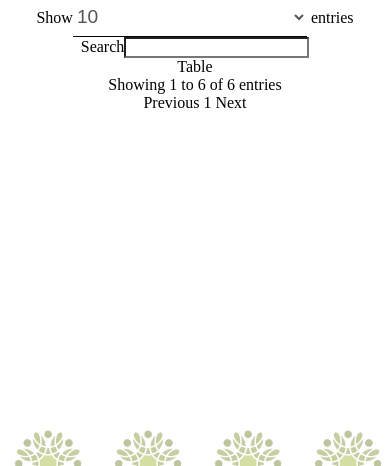
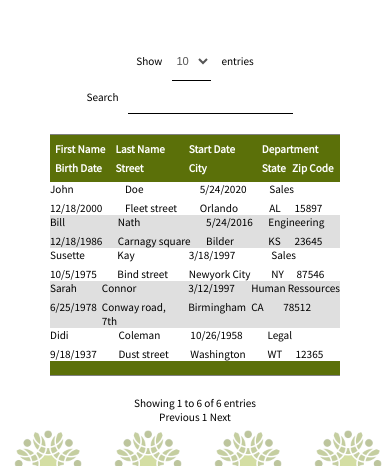
Before and after one commit to Peanuts-83/P14-WealthHealth, a React app: page /view in a window 390 px wide. Shown: the part 378-844 px from the top of the page. Built offline with nearby package versions, Linux system fonts and the light colour scheme; a web font is replaced by a local one.

Commit message:
Table & responsive UI

```diff
--- /dev/null
+++ b/src/components/DataTable.js
@@ -0,0 +1,36 @@
+import React from 'react'
+import '../style/dataTable.css'
+
+const DataTable = ({ data }) => {
+    return (
+        <div className='data-table'>
+            <div className='employee-legend'>
+                <div className='employee-legend-firstName' id="employee-cell1">First Name</div>
+                <div className='employee-legend-lastName' id="employee-cell2">Last Name</div>
+                <div className='employee-legend-startDate' id="employee-cell3">Start Date</div>
+                <div className='employee-legend-department' id="employee-cell4">Department</div>
+                <div className='employee-legend-birthDate' id="employee-cell5">Birth Date</div>
+                <div className='employee-legend-street' id="employee-cell6">Street</div>
+                <div className='employee-legend-city' id="employee-cell7">City</div>
+                <div className='employee-legend-stateName' id="employee-cell8">State</div>
+                <div className='employee-legend-zipCode' id="employee-cell9">Zip Code</div>
+            </div>
+            {data.map((employee, i) => (
+                <div className='employee' id={i} key={i}>
+                    <div className='employee-firstName' id="employee-cell1">{employee.firstName}</div>
+                    <div className='employee-lastName' id="employee-cell2">{employee.lastName}</div>
+                    <div className='employee-startDate' id="employee-cell3">{employee.startDate}</div>
+                    <div className='employee-department' id="employee-cell4">{employee.department[0].toUpperCase() + employee.department.slice(1)}</div>
+                    <div className='employee-birthDate' id="employee-cell5">{employee.birthDate}</div>
+                    <div className='employee-street' id="employee-cell6">{employee.address.street}</div>
+                    <div className='employee-city' id="employee-cell7">{employee.address.city}</div>
+                    <div className='employee-stateName' id="employee-cell8">{employee.address.stateName}</div>
+                    <div className='employee-zipCode' id="employee-cell9">{employee.address.zipCode}</div>
+                </div>
+            ))}
+            <div className='employee-legend'></div>
+        </div>
+    )
+}
+
+export default DataTable
--- a/src/components/Header.js
+++ b/src/components/Header.js
@@ -35,8 +35,8 @@ const Header = () => {
             <img className='logo' src={logo} alt='logo' />
             <img className='logobas' src={logobas} alt='logobas' />
             <div className='nav-btns'>
-                <Link to='/' className={`create ${createClicked && 'active'}`} onClick={setBtnBackground} ref={create}>CREATE EMPLOYEE</Link>
-                <Link to='/view' className={`view ${viewClicked && 'active'}`} onClick={setBtnBackground} ref={view}>VIEW CURRENT EMPLOYEES</Link>
+                <Link to='/' className={`create-button ${createClicked && 'active'}`} onClick={setBtnBackground} ref={create}>CREATE EMPLOYEE</Link>
+                <Link to='/view' className={`view-button ${viewClicked && 'active'}`} onClick={setBtnBackground} ref={view}>VIEW CURRENT EMPLOYEES</Link>
             </div>
         </nav>
     )
--- a/src/context/defaultEmployees.js
+++ b/src/context/defaultEmployees.js
@@ -7,7 +7,7 @@ export const employees = [
         address: {
             street: 'Fleet street',
             city: 'Orlando',
-            state: 'Alabama',
+            stateName: 'AL',
             zipCode: '15897',
         },
         department: 'Sales',
@@ -20,7 +20,7 @@ export const employees = [
         address: {
             street: 'Carnagy square',
             city: 'Bilder',
-            state: 'Kansas',
+            stateName: 'KS',
             zipCode: '23645',
         },
         department: 'Engineering',
@@ -32,8 +32,8 @@ export const employees = [
         startDate: '3/18/1997',
         address: {
             street: 'Bind street',
-            city: 'NYC',
-            state: 'Newyork',
+            city: 'Newyork City',
+            stateName: 'NY',
             zipCode: '87546',
         },
         department: 'Sales',
@@ -46,7 +46,7 @@ export const employees = [
         address: {
             street: 'Conway road, 7th',
             city: 'Birmingham',
-            state: 'California',
+            stateName: 'CA',
             zipCode: '78512',
         },
         department: 'Human Ressources',
@@ -59,7 +59,7 @@ export const employees = [
         address: {
             street: 'Dust street',
             city: 'Washington',
-            state: 'Washington',
+            stateName: 'WT',
             zipCode: '12365',
         },
         department: 'Legal',
--- a/src/pages/View.js
+++ b/src/pages/View.js
@@ -1,5 +1,9 @@
 import React from 'react'
-import {useEmployeesContext} from '../context/employeesCtx'
+import DataTable from '../components/DataTable'
+import '../style/view.css'
+import { useEmployeesContext } from '../context/employeesCtx'
+import { SimpleSelectMenu } from 'simple-select-menu'
+
 
 const View = () => {
   const employeesCtx = useEmployeesContext()
@@ -7,7 +11,7 @@ const View = () => {
   return (
     <div className='view'>
       <div className='view-top'>
-        <div>
+        <div className='view-top-select'>
           Show
           <select name='entries'>
             <option>10</option>
@@ -16,13 +20,13 @@ const View = () => {
             <option>100</option>
           </select> entries
         </div>
-        <div>Search
+        <div className='view-top-search'>Search
           <input type='text'></input>
         </div>
+
       </div>
-      <div className='table'>
-        Table
-      </div>
+
+      <DataTable data={employeesCtx.employees} />
       <div className='view-bottom'>
         <div>Showing 1 to 6 of 6 entries</div>
         <div>Previous 1 Next</div>
--- a/src/style/app.css
+++ b/src/style/app.css
@@ -33,7 +33,38 @@ a:hover {
 	font-family: 'Source Sans Pro', sans-serif;
 }
 
-.create,
-.view {
+.create-button,
+.view-button {
+	font-size: 2rem;
 	font-family: Balthazar;
+	transition: .4s;
 }
+
+input,
+select {
+	font-size: 1.2rem;
+}
+
+@media screen and (max-width: 1024px) {
+	.create-button,
+	.view-button {
+		font-size: 1.5rem;
+	}
+
+	input,
+	select {
+		font-size: 1rem;
+	}
+}
+
+@media screen and (max-width: 768px) {
+	.create-button,
+	.view-button {
+		font-size: 1rem;
+	}
+
+	input,
+	select {
+		font-size: .7rem;
+	}
+}
--- a/src/style/create.css
+++ b/src/style/create.css
@@ -1,9 +1,7 @@
 .form {
 	margin: 30px 30px 100px 30px;
 	font-size: 1.5rem;
-}
-
-.form * {
+	transition: .4s;
 	font-family: 'Source Sans Pro', sans-serif;
 }
 
@@ -11,7 +9,6 @@
 	display: flex;
 	justify-content: center;
 	width: 100%;
-	font-size: 1.5rem;
 }
 
 .form-part-left,
@@ -36,7 +33,6 @@ select {
 	height: 40px;
 	border: none;
 	border-bottom: 1px solid black;
-	font-size: 1.2rem;
 }
 
 input,
@@ -45,7 +41,8 @@ select {
 	color: rgb(85, 85, 85);
 }
 
-.simple-select-menu-select {
+.simple-select-menu-select,
+.simple-select-menu-label {
 	padding: 0px !important;
 }
 
@@ -62,7 +59,6 @@ select {
 	margin-top: 50px;
 	/* border-style: none; */
 	color: white;
-	font-size: 1.5rem;
 	background: var(--green-medium);
 }
 
@@ -79,10 +75,16 @@ select {
 .errDepartment {
 	text-align: center;
 }
+@media screen and (max-width: 1024px) {
+	.form {
+		font-size: 1rem;
+	}
+}
 
 @media screen and (max-width: 768px) {
 	.form {
 		margin: 10px 10px 100px 10px;
+		font-size: .7rem;
 	}
 	.form-parts {
 		flex-direction: column;
--- /dev/null
+++ b/src/style/dataTable.css
@@ -0,0 +1,87 @@
+.data-table {
+	display: flex;
+	flex-direction: column;
+	/* margin: 0 50px; */
+	border-top: 1px solid grey;
+	border-bottom: 1px solid grey;
+	background-color: rgb(223, 223, 223);
+}
+
+.employee {
+	display: grid;
+	grid-template-columns: repeat(3, 1fr) 1.5fr 1fr 1.5fr 1fr 0.5fr 1fr;
+	gap: 5px;
+	text-align: left;
+	padding: 7px 5px;
+    transition: .4s;
+}
+
+.employee-legend {
+	display: grid;
+	grid-template-columns: repeat(3, 1fr) 1.5fr 1fr 1.5fr 1fr 0.5fr 1fr;
+	gap: 5px;
+	text-align: left;
+	padding: 7px 5px;
+	font-size: 1rem;
+	font-weight: bold;
+    color: white;
+    background-color: var(--green-dark);
+}
+
+.employee:nth-of-type(2n) {
+	background-color: white;
+}
+
+.employee:hover {
+	background-color: var(--green-superlight);
+}
+
+@media screen and (max-width: 1024px) {
+	.employee {
+		grid-template-columns: repeat(9, auto);
+		font-size: 1rem;
+	}
+
+	.employee-legend {
+		font-size: 1rem;
+	}
+
+	#employee-cell1 {
+		grid-column: 1/3;
+	}
+	#employee-cell2 {
+		grid-column: 3/5;
+	}
+	#employee-cell3 {
+		grid-column: 5/7;
+	}
+	#employee-cell4 {
+		grid-column: 7/10;
+	}
+	#employee-cell5 {
+		grid-column: 1/3;
+	}
+	#employee-cell6 {
+		grid-column: 3/5;
+	}
+	#employee-cell7 {
+		grid-column: 5/7;
+	}
+	#employee-cell8 {
+		grid-column: 7;
+	}
+	#employee-cell9 {
+		grid-column: 8/10;
+	}
+}
+
+@media screen and (max-width: 768px) {
+	.employee {
+		font-size: 0.7rem;
+		padding: 0;
+	}
+
+	.employee-legend {
+		font-size: 0.7rem;
+	}
+}
--- /dev/null
+++ b/src/style/view.css
@@ -0,0 +1,51 @@
+.view {
+	font-family: "Source Sans Pro", sans-serif;
+	font-size: 1.2rem;
+	margin: 50px 50px;
+}
+
+.view-top,
+.view-bottom {
+	display: flex;
+	margin-top: 20px;
+	margin-bottom: 20px;
+	justify-content: space-between;
+    transition: .4s;
+}
+
+.view-top *,
+.view-bottom * {
+	margin: 0 10px;
+}
+
+.view-top-select,
+.view-top-search {
+	display: flex;
+	align-items: baseline;
+}
+
+.view-top-search input {
+	padding: 10px;
+	border: 0;
+	border-bottom: 1px solid black;
+}
+
+
+
+@media screen and (max-width: 1024px) {
+    .view-top,
+    .view-bottom {
+        flex-direction: column;
+        align-items: center;
+        font-size: 1rem;
+    }
+}
+
+@media screen and (max-width: 768px) {
+	.view-top,
+	.view-bottom {
+		flex-direction: column;
+		align-items: center;
+		font-size: 0.7rem;
+	}
+}
```
Lines whose indentation alone changed are shown as unchanged.
